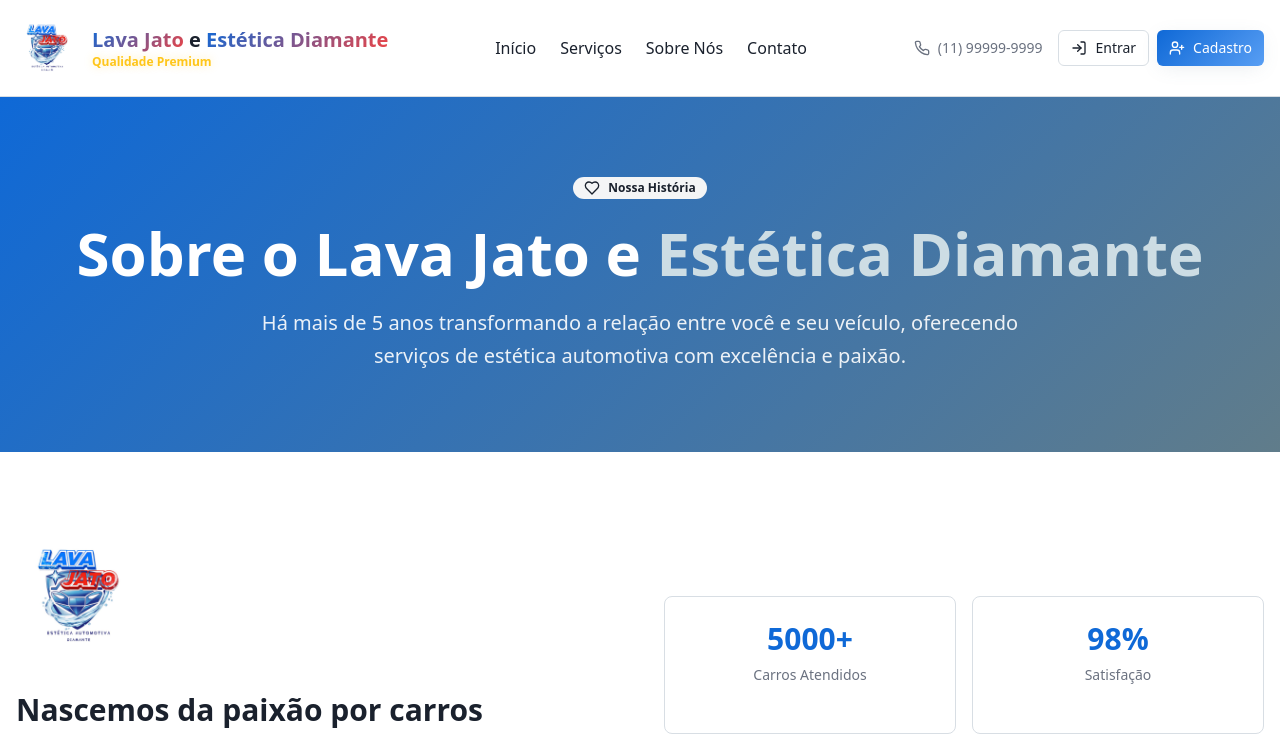
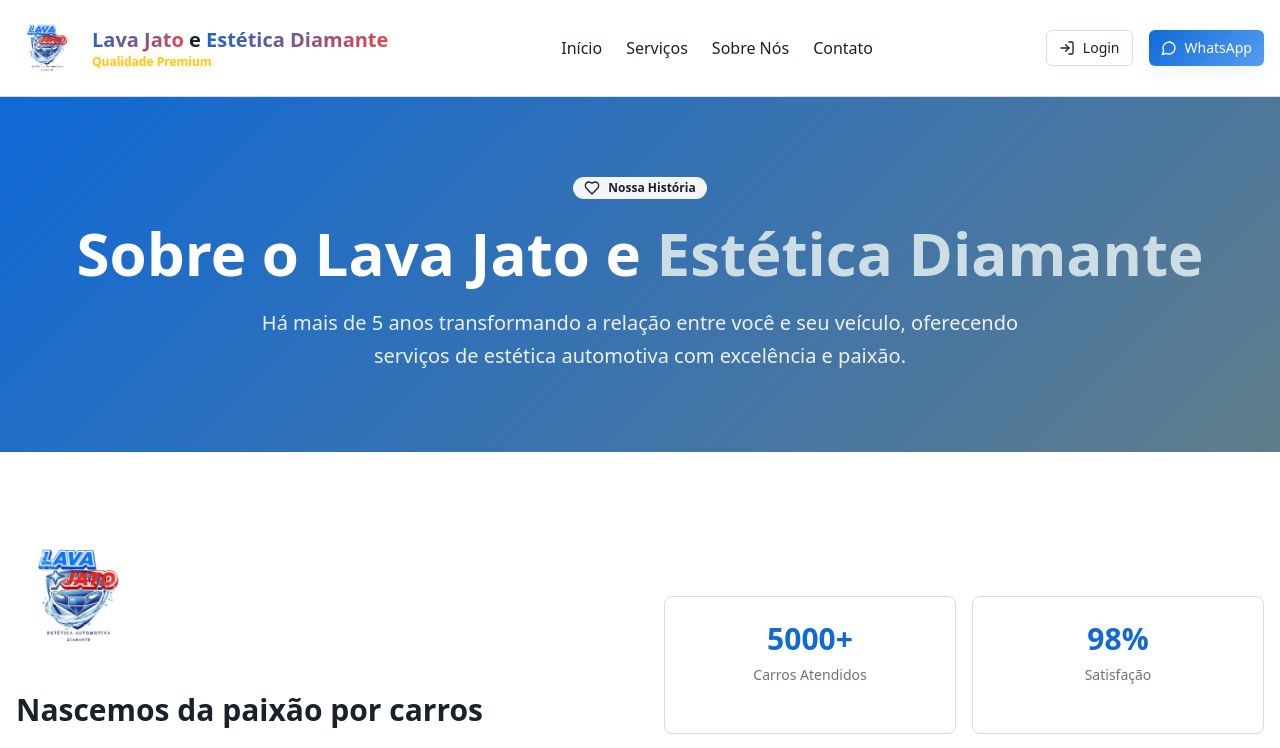
Before and after one commit to FKelvinP/diamante06-86, a React (Vite) app: page /about in a window 1280 px wide. Shown: the top 748 px of the page. Built offline with nearby package versions, Linux system fonts and the light colour scheme.

Commit message:
Refactor header buttons

```diff
--- a/src/components/Header.tsx
+++ b/src/components/Header.tsx
@@ -3,7 +3,7 @@ import { Link } from 'react-router-dom';
 import { useAuth } from '@/contexts/AuthContext';
 import { Button } from '@/components/ui/button';
 import { Badge } from '@/components/ui/badge';
-import { Menu, X, Calendar, Phone, User, LogOut, LogIn, UserPlus } from 'lucide-react';
+import { Menu, X, Calendar, User, LogOut, LogIn, MessageCircle } from 'lucide-react';
 import logoImage from '/lovable-uploads/b8a1249e-804e-44d2-a223-77a0b881cc40.png';
 
 const Header = () => {
@@ -61,13 +61,8 @@ const Header = () => {
             </Link>
           </nav>
 
-          {/* Contact Info & Auth */}
+          {/* Auth & WhatsApp */}
           <div className="hidden lg:flex items-center gap-4">
-            <div className="flex items-center gap-2 text-sm text-muted-foreground">
-              <Phone className="h-4 w-4" />
-              <span>(11) 99999-9999</span>
-            </div>
-
             {isAuthenticated ? (
               <div className="flex items-center gap-3">
                 <div className="flex items-center gap-2 text-sm">
@@ -97,17 +92,24 @@ const Header = () => {
                 <Link to="/login">
                   <Button variant="outline" size="sm">
                     <LogIn className="h-4 w-4" />
-                    Entrar
-                  </Button>
-                </Link>
-                <Link to="/register">
-                  <Button variant="hero" size="sm">
-                    <UserPlus className="h-4 w-4" />
-                    Cadastro
+                    Login
                   </Button>
                 </Link>
               </div>
             )}
+
+            {/* WhatsApp Button */}
+            <a
+              href="https://wa.me/5511999999999"
+              target="_blank"
+              rel="noopener noreferrer"
+              className="flex items-center"
+            >
+              <Button variant="hero" size="sm">
+                <MessageCircle className="h-4 w-4" />
+                WhatsApp
+              </Button>
+            </a>
           </div>
 
           {/* Mobile Menu Button */}
@@ -137,11 +139,6 @@ const Header = () => {
               <Link to="/contact" className="text-foreground hover:text-primary transition-colors py-2">
                 Contato
               </Link>
-
-              <div className="flex items-center gap-2 text-sm text-muted-foreground py-2">
-                <Phone className="h-4 w-4" />
-                <span>(11) 99999-9999</span>
-              </div>
 
               {isAuthenticated ? (
                 <div className="space-y-3 pt-2 border-t border-border">
@@ -173,17 +170,24 @@ const Header = () => {
                   <Link to="/login" className="block">
                     <Button variant="outline" className="w-full">
                       <LogIn className="h-4 w-4" />
-                      Entrar
-                    </Button>
-                  </Link>
-                  <Link to="/register" className="block">
-                    <Button variant="hero" className="w-full">
-                      <UserPlus className="h-4 w-4" />
-                      Cadastrar
+                      Login
                     </Button>
                   </Link>
                 </div>
               )}
+
+              {/* WhatsApp Button Mobile */}
+              <a
+                href="https://wa.me/5511999999999"
+                target="_blank"
+                rel="noopener noreferrer"
+                className="block pt-2"
+              >
+                <Button variant="hero" className="w-full">
+                  <MessageCircle className="h-4 w-4" />
+                  WhatsApp
+                </Button>
+              </a>
             </nav>
           </div>
         )}
```
Lines whose indentation alone changed are shown as unchanged.
